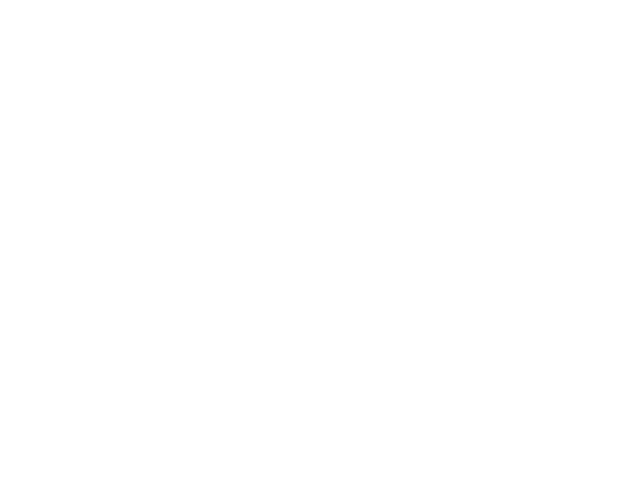
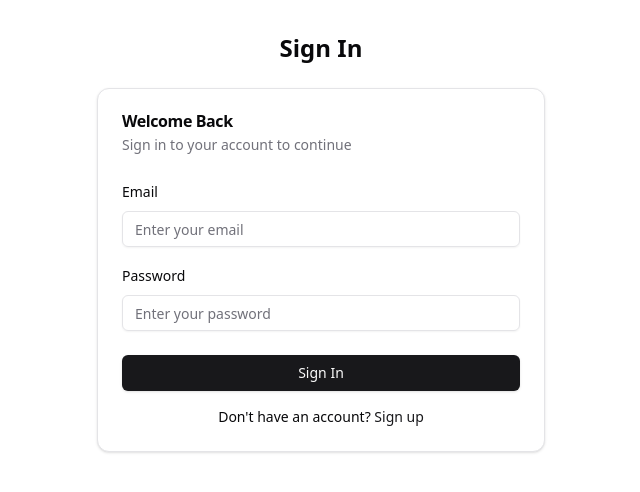
Before and after one commit to SadiwalSachin/meal-planner, a React (Vite) app in the folder Client/: page /sign-in in a window 1280 px wide. Before the commit this address had no page. Shown: the top 492 px of the page, without its empty margins (319-959 px from the left). Built offline with nearby package versions, Linux system fonts and the light colour scheme.

Commit message:
Sign in page added

```diff
--- a/Client/src/App.tsx
+++ b/Client/src/App.tsx
@@ -11,6 +11,7 @@ import ProtectedRoute from "./components/ProtectedRoute";
 import SelectedRecipe from "./components/SelectedRecipe";
 import { GroceryCartComponent } from "./components/grocery-cart";
 import UserInfoPage from "./hooks/user-info";
+import { SignIn } from "./components/sign-in";
 
 function App() {
   return (
@@ -28,6 +29,7 @@ function App() {
         <Route path={"/profile"} element={<ProfilePageComponent />} />
         <Route path="/edit-profile" element={<EditProfile/>}/>
         <Route path="/sign-up" element={<SignUp/>}/>
+        <Route path="/sign-in" element={<SignIn/>}/>
       </Routes>
     </>
   );
--- a/Client/src/components/Header.tsx
+++ b/Client/src/components/Header.tsx
@@ -16,7 +16,7 @@ const Header = () => {
     <>
       <main className="flex-1 overflow-y-auto p-6">
         <div className="grid gap-6 md:grid-cols-2 lg:grid-cols-3">
-          <Card>
+          <Card className="">
             <CardHeader>
               <CardTitle>Meal Plan Calendar</CardTitle>
               <CardDescription>Your upcoming meals</CardDescription>
--- a/Client/src/components/grocery-search.tsx
+++ b/Client/src/components/grocery-search.tsx
@@ -122,6 +122,11 @@ export function GrocerySearchComponent() {
                   </Button>
 
                   <span className="w-8 text-center">
+                    {groceryItems.map((itemData)=>{
+                      if(itemData.id == item.id){
+                       return itemData.count
+                      }
+                    })}
                   </span>
                   <Button
                     variant="outline"
--- /dev/null
+++ b/Client/src/components/sign-in.tsx
@@ -0,0 +1,110 @@
+import React, { useState } from 'react'
+import { ArrowLeft, Loader2 } from 'lucide-react'
+import axios from 'axios'
+import { Button } from "@/components/ui/button"
+import { Card, CardContent, CardDescription, CardFooter, CardHeader, CardTitle } from "@/components/ui/card"
+import { Input } from "@/components/ui/input"
+import { Label } from "@/components/ui/label"
+import { useToast } from "@/hooks/use-toast"
+import { Link } from 'react-router-dom'
+
+export function SignIn() {
+  const [formData, setFormData] = useState({
+    email: '',
+    password: '',
+  })
+  const [isLoading, setIsLoading] = useState(false)
+  const { toast } = useToast()
+
+  const handleChange = (e: React.ChangeEvent<HTMLInputElement>) => {
+    const { name, value } = e.target
+    setFormData(prevData => ({
+      ...prevData,
+      [name]: value
+    }))
+  }
+
+  const handleSubmit = async (e: React.FormEvent) => {
+    e.preventDefault()
+    setIsLoading(true)
+
+    try {
+      const response = await axios.post('http://localhost:8080/api/signin', formData)
+      console.log('Sign-in successful:', response.data)
+      toast({
+        title: "Sign-in Successful",
+        description: "Welcome back!",
+      })
+      // Here you would typically store the user's token and redirect to a dashboard or home page
+    } catch (error) {
+      console.error('Sign-in error:', error)
+      toast({
+        title: "Sign-in Failed",
+        description: "Please check your email and password and try again.",
+        variant: "destructive",
+      })
+    } finally {
+      setIsLoading(false)
+    }
+  }
+
+  return (
+    <div className="container mx-auto px-4 py-8">
+      <div className="mb-6 flex items-center w-full justify-center">
+        <h1 className="text-2xl font-bold text-center">Sign In</h1>
+      </div>
+      <Card className="mx-auto max-w-md">
+        <form onSubmit={handleSubmit}>
+          <CardHeader>
+            <CardTitle>Welcome Back</CardTitle>
+            <CardDescription>Sign in to your account to continue</CardDescription>
+          </CardHeader>
+          <CardContent className="space-y-4">
+            <div className="space-y-2">
+              <Label htmlFor="email">Email</Label>
+              <Input
+                id="email"
+                name="email"
+                type="email"
+                placeholder="Enter your email"
+                required
+                value={formData.email}
+                onChange={handleChange}
+              />
+            </div>
+            <div className="space-y-2">
+              <Label htmlFor="password">Password</Label>
+              <Input
+                id="password"
+                name="password"
+                type="password"
+                placeholder="Enter your password"
+                required
+                value={formData.password}
+                onChange={handleChange}
+              />
+            </div>
+          </CardContent>
+          <CardFooter className="flex flex-col space-y-4">
+            <Button type="submit" className="w-full" disabled={isLoading}>
+              {isLoading ? (
+                <>
+                  <Loader2 className="mr-2 h-4 w-4 animate-spin" />
+                  Signing In...
+                </>
+              ) : (
+                'Sign In'
+              )}
+            </Button>
+            <div className="text-center text-sm">
+              Don't have an account?{' '}
+              <Link to="/sign-up" className="text-primary hover:underline">
+                Sign up
+              </Link>
+            </div>
+          </CardFooter>
+        </form>
+      </Card>
+    </div>
+  )
+}
--- a/Client/src/components/sign-up.tsx
+++ b/Client/src/components/sign-up.tsx
@@ -201,10 +201,7 @@ export function SignUp() {
 
   return (
     <div className="container mx-auto px-4 py-8">
-      <div className="mb-6 flex items-center">
-        <Button variant="ghost" className="mr-4 p-0" aria-label="Go back">
-          <ArrowLeft className="h-6 w-6" />
-        </Button>
+      <div className="mb-6 flex items-center justify-center">
         <h1 className="text-2xl font-bold">Sign Up</h1>
       </div>
       <Card className="mx-auto max-w-2xl">
--- /dev/null
+++ b/Client/src/hooks/use-toast.ts
@@ -0,0 +1,194 @@
+"use client"
+
+// Inspired by react-hot-toast library
+import * as React from "react"
+
+import type {
+  ToastActionElement,
+  ToastProps,
+} from "@/components/ui/toast"
+
+const TOAST_LIMIT = 1
+const TOAST_REMOVE_DELAY = 1000000
+
+type ToasterToast = ToastProps & {
+  id: string
+  title?: React.ReactNode
+  description?: React.ReactNode
+  action?: ToastActionElement
+}
+
+const actionTypes = {
+  ADD_TOAST: "ADD_TOAST",
+  UPDATE_TOAST: "UPDATE_TOAST",
+  DISMISS_TOAST: "DISMISS_TOAST",
+  REMOVE_TOAST: "REMOVE_TOAST",
+} as const
+
+let count = 0
+
+function genId() {
+  count = (count + 1) % Number.MAX_SAFE_INTEGER
+  return count.toString()
+}
+
+type ActionType = typeof actionTypes
+
+type Action =
+  | {
+      type: ActionType["ADD_TOAST"]
+      toast: ToasterToast
+    }
+  | {
+      type: ActionType["UPDATE_TOAST"]
+      toast: Partial<ToasterToast>
+    }
+  | {
+      type: ActionType["DISMISS_TOAST"]
+      toastId?: ToasterToast["id"]
+    }
+  | {
+      type: ActionType["REMOVE_TOAST"]
+      toastId?: ToasterToast["id"]
+    }
+
+interface State {
+  toasts: ToasterToast[]
+}
+
+const toastTimeouts = new Map<string, ReturnType<typeof setTimeout>>()
+
+const addToRemoveQueue = (toastId: string) => {
+  if (toastTimeouts.has(toastId)) {
+    return
+  }
+
+  const timeout = setTimeout(() => {
+    toastTimeouts.delete(toastId)
+    dispatch({
+      type: "REMOVE_TOAST",
+      toastId: toastId,
+    })
+  }, TOAST_REMOVE_DELAY)
+
+  toastTimeouts.set(toastId, timeout)
+}
+
+export const reducer = (state: State, action: Action): State => {
+  switch (action.type) {
+    case "ADD_TOAST":
+      return {
+        ...state,
+        toasts: [action.toast, ...state.toasts].slice(0, TOAST_LIMIT),
+      }
+
+    case "UPDATE_TOAST":
+      return {
+        ...state,
+        toasts: state.toasts.map((t) =>
+          t.id === action.toast.id ? { ...t, ...action.toast } : t
+        ),
+      }
+
+    case "DISMISS_TOAST": {
+      const { toastId } = action
+
+      // ! Side effects ! - This could be extracted into a dismissToast() action,
+      // but I'll keep it here for simplicity
+      if (toastId) {
+        addToRemoveQueue(toastId)
+      } else {
+        state.toasts.forEach((toast) => {
+          addToRemoveQueue(toast.id)
+        })
+      }
+
+      return {
+        ...state,
+        toasts: state.toasts.map((t) =>
+          t.id === toastId || toastId === undefined
+            ? {
+                ...t,
+                open: false,
+              }
+            : t
+        ),
+      }
+    }
+    case "REMOVE_TOAST":
+      if (action.toastId === undefined) {
+        return {
+          ...state,
+          toasts: [],
+        }
+      }
+      return {
+        ...state,
+        toasts: state.toasts.filter((t) => t.id !== action.toastId),
+      }
+  }
+}
+
+const listeners: Array<(state: State) => void> = []
+
+let memoryState: State = { toasts: [] }
+
+function dispatch(action: Action) {
+  memoryState = reducer(memoryState, action)
+  listeners.forEach((listener) => {
+    listener(memoryState)
+  })
+}
+
+type Toast = Omit<ToasterToast, "id">
+
+function toast({ ...props }: Toast) {
+  const id = genId()
+
+  const update = (props: ToasterToast) =>
+    dispatch({
+      type: "UPDATE_TOAST",
+      toast: { ...props, id },
+    })
+  const dismiss = () => dispatch({ type: "DISMISS_TOAST", toastId: id })
+
+  dispatch({
+    type: "ADD_TOAST",
+    toast: {
+      ...props,
+      id,
+      open: true,
+      onOpenChange: (open) => {
+        if (!open) dismiss()
+      },
+    },
+  })
+
+  return {
+    id: id,
+    dismiss,
+    update,
+  }
+}
+
+function useToast() {
+  const [state, setState] = React.useState<State>(memoryState)
+
+  React.useEffect(() => {
+    listeners.push(setState)
+    return () => {
+      const index = listeners.indexOf(setState)
+      if (index > -1) {
+        listeners.splice(index, 1)
+      }
+    }
+  }, [state])
+
+  return {
+    ...state,
+    toast,
+    dismiss: (toastId?: string) => dispatch({ type: "DISMISS_TOAST", toastId }),
+  }
+}
+
+export { useToast, toast }
```
Also changed, not shown: 2 other files (tests, documents, lock files or other folders).
